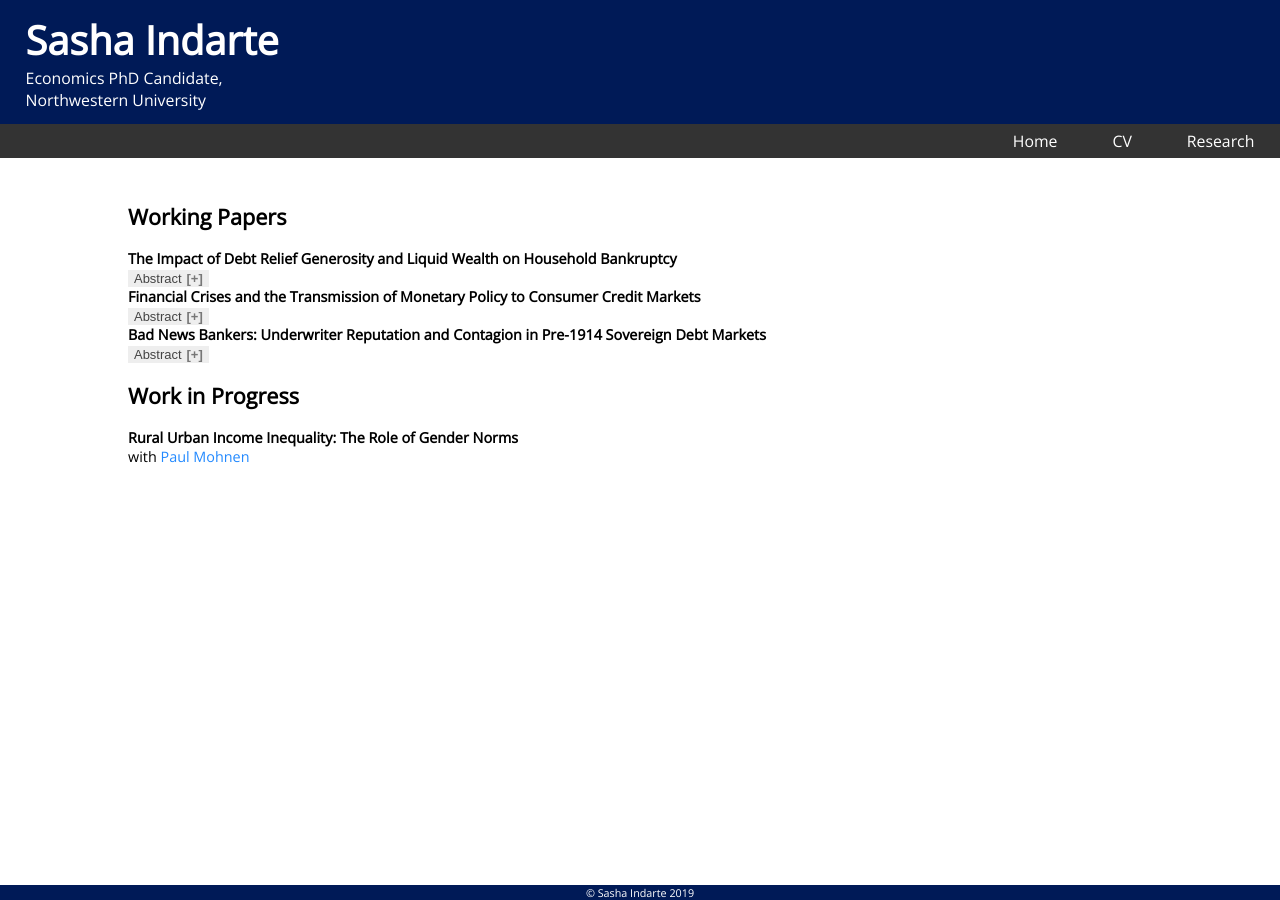
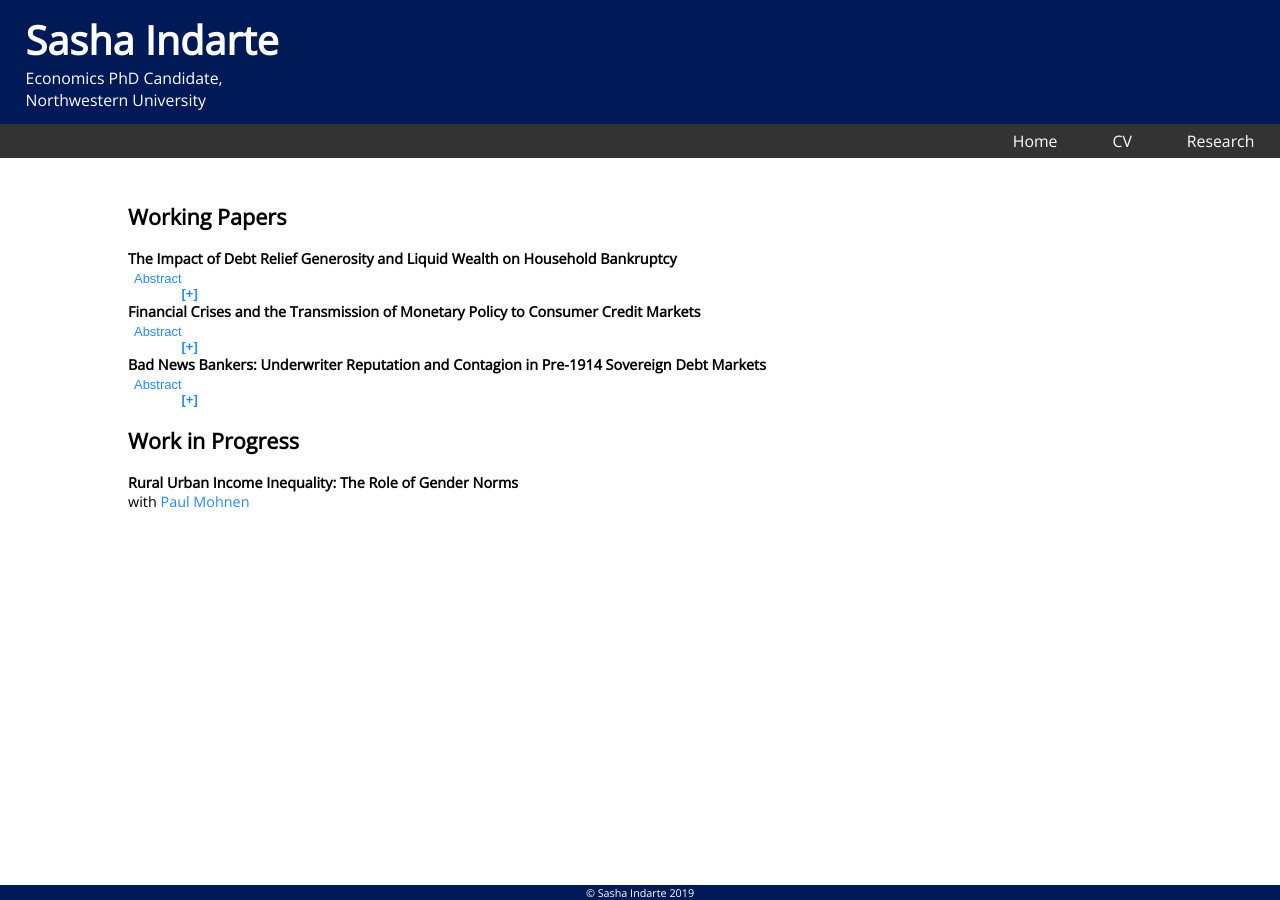
Before and after one commit to sashaindarte/sashaindarte.github.io, a Jekyll site: the page built from research/index.html, in a window 1280 px wide. Built offline with Jekyll 4.4.1, drawn with Linux system fonts in a browser that asks for light colours.

Commit message:
Update main.css

```diff
--- a/css/main.css
+++ b/css/main.css
@@ -190,8 +190,8 @@ body {
 }
 
 .accordion {
-  background-color: #eee;
-  color: #444;
+  background-color: white;
+  color: #2289ff;
   cursor: pointer;
   border: none;
   text-align: left;
@@ -203,15 +203,15 @@ body {
 }
 
 .active, .accordion:hover {
-  background-color: #ccc;
+  background-color: white;
 }
 
 .accordion:after {
   content: '[\002B]';
-  color: #777;
+  color: #2289ff;
   font-weight: bold;
   float: right;
-  margin-left: 5px;
+  margin-left: 1%;
 }
 
 .active:after {
```
